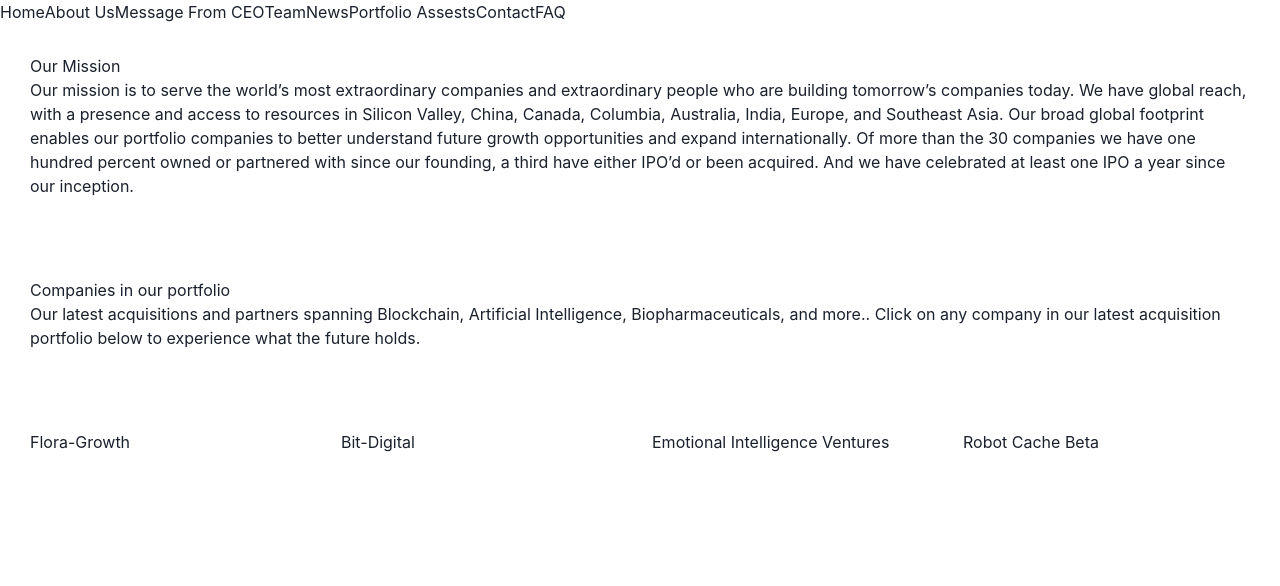
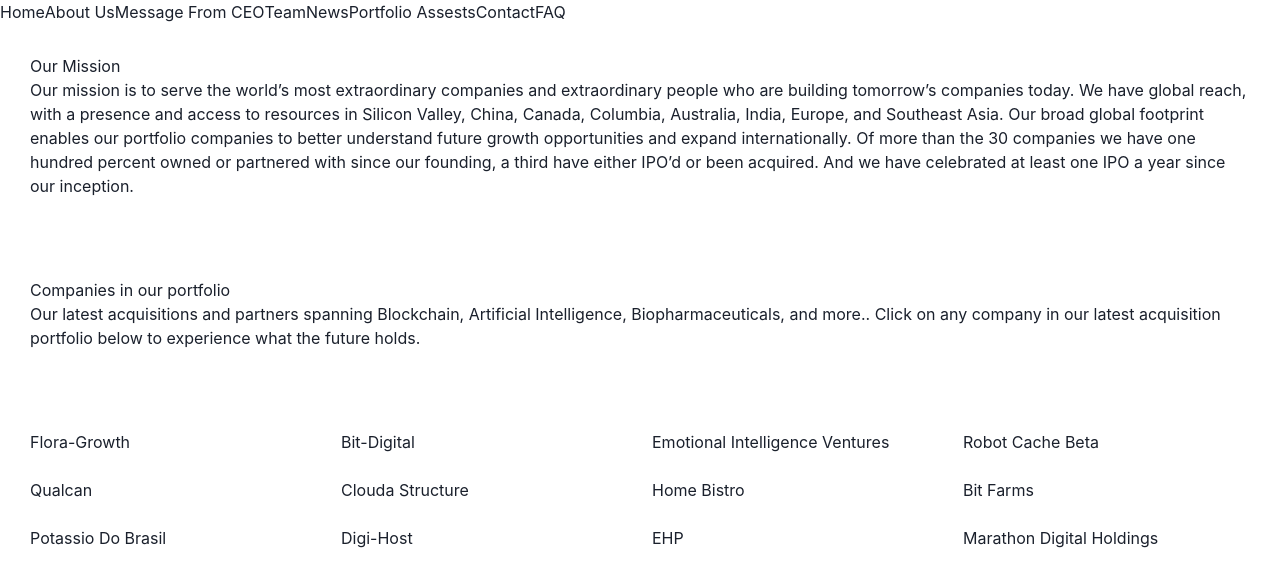
Before and after one commit to blksmth1725/veritasVentureCapital, a Next.js app: page /Navigation/AboutPage in a window 1280 px wide. Shown: the top 586 px of the page. Built offline with nearby package versions, Linux system fonts and the light colour scheme.

Commit message:
Add all links to other portfolio investment opportunities

```diff
--- a/pages/Navigation/AboutPage.js
+++ b/pages/Navigation/AboutPage.js
@@ -41,6 +41,20 @@
           <Link href="https://store.robotcache.com/#!/home">
             Robot Cache Beta
           </Link>
+          <Link href="https://www.qualcan.com/home/">Qualcan</Link>
+          <Link href="https://cloudastructure.com/">
+            Clouda Structure
+          </Link>
+          <Link href="https://homebistro.com/">Home Bistro</Link>
+          <Link href="https://bitfarms.com/">Bit Farms</Link>
+          <Link href="https://www.brazilpotash.com/">
+            Potassio Do Brasil
+          </Link>
+          <Link href="https://digihost.ca/docs/">Digi-Host</Link>
+          <Link href="https://emeraldpharma.com">EHP</Link>
+          <Link href="https://marathondh.com/">
+            Marathon Digital Holdings
+          </Link>
         </Grid>
       </Box>
     </Box>
```
